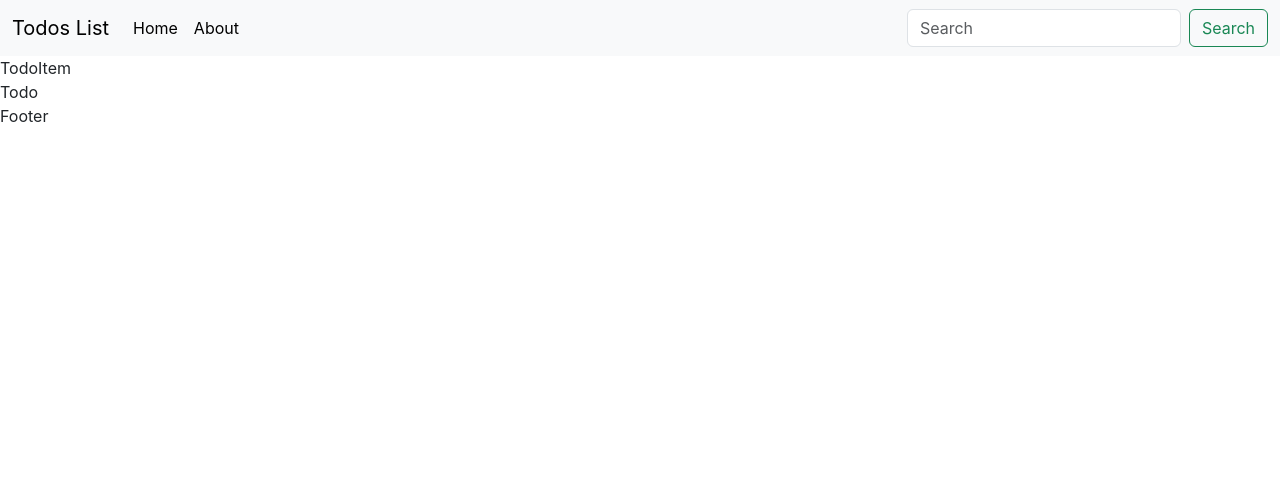
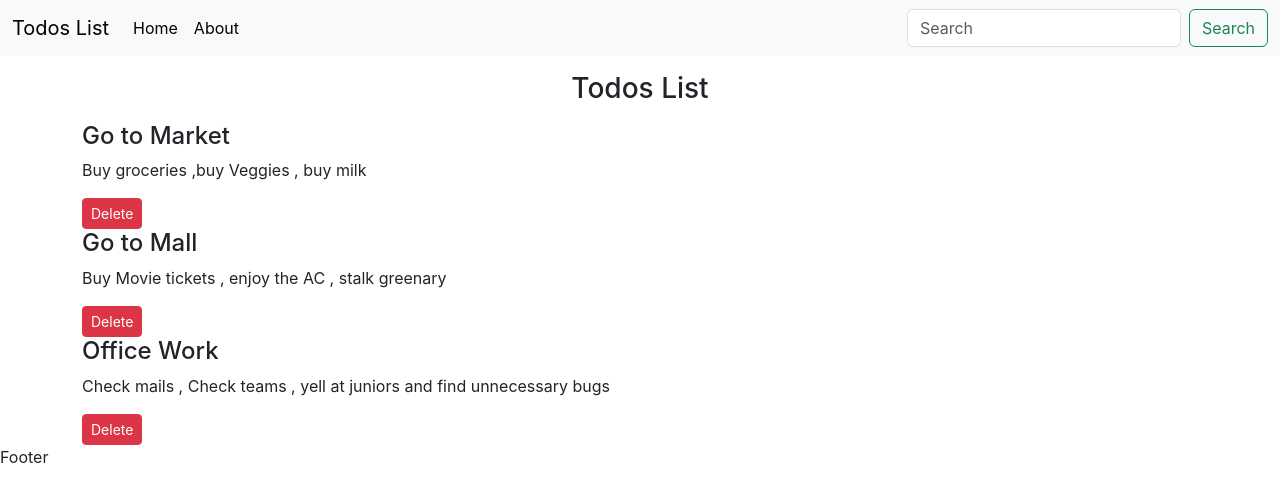
Before and after one commit to pawan4593/React1_Todo_Nov-2023, a React (Create React App) app: page / in a window 1280 px wide. Shown: the top 502 px of the page. Built offline with nearby package versions, Linux system fonts and the light colour scheme.

Commit message:
Hardcoded todoitems in the array and passed as props . Displaying todoitems using map method . Also added 'Delete' button which doesn't do anything at this point

```diff
--- a/src/App.js
+++ b/src/App.js
@@ -5,11 +5,27 @@ import {Todo} from './MyComponents/Todo';
 import {Footer} from './MyComponents/Footer';
 
 function App() {
-
+  let todos =[
+    {
+      sno : 1 ,
+      title : "Go to Market",
+      desc : "Buy groceries ,buy Veggies , buy milk "
+    },
+    {
+      sno : 2 ,
+      title : "Go to Mall",
+      desc : "Buy Movie tickets , enjoy the AC , stalk greenary"
+    },
+    {
+      sno : 3 ,
+      title : "Office Work",
+      desc : "Check mails , Check teams , yell at juniors and find unnecessary bugs "
+    },
+  ]
   return (
     <>
       <Header title="Todos List" searchBar={true}/>
-      <Todo/>
+      <Todo todos={todos}/>
       <Footer/>
     </>
   );
--- a/src/MyComponents/Todo.js
+++ b/src/MyComponents/Todo.js
@@ -1,11 +1,19 @@
 import React from 'react'
 import { TodoItem } from './TodoItem'
 
-export const Todo = () => {
+export const Todo = (props) => {
   return (
     <>
-      <TodoItem/>
-      <div>Todo</div>
+      <div className="container">
+        <h3 className='text-center my-3'>Todos List</h3>
+        {props.todos.map((todoitem)=>{
+          return (
+          <>
+          <TodoItem todoitem={todoitem}/>
+          </>
+          )
+        })}
+      </div>
     </>
   )
 }
--- a/src/MyComponents/TodoItem.js
+++ b/src/MyComponents/TodoItem.js
@@ -1,7 +1,11 @@
 import React from 'react'
 
-export const TodoItem = () => {
+export const TodoItem = ({todoitem}) => {
   return (
-    <div>TodoItem</div>
+    <div>
+      <h4>{todoitem.title}</h4>
+      <p>{todoitem.desc}</p>
+      <button className='btn btn-danger btn-sm'>Delete</button>
+    </div>
   )
 }
```
